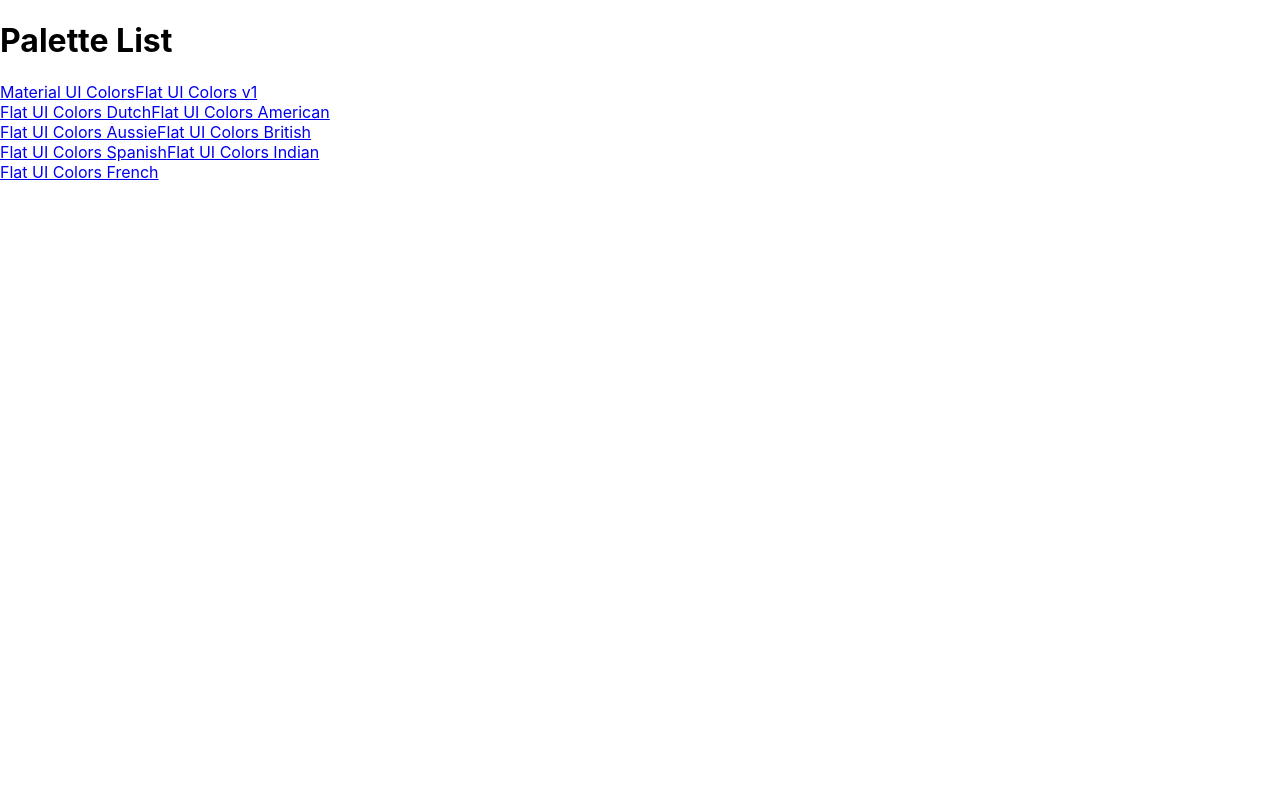
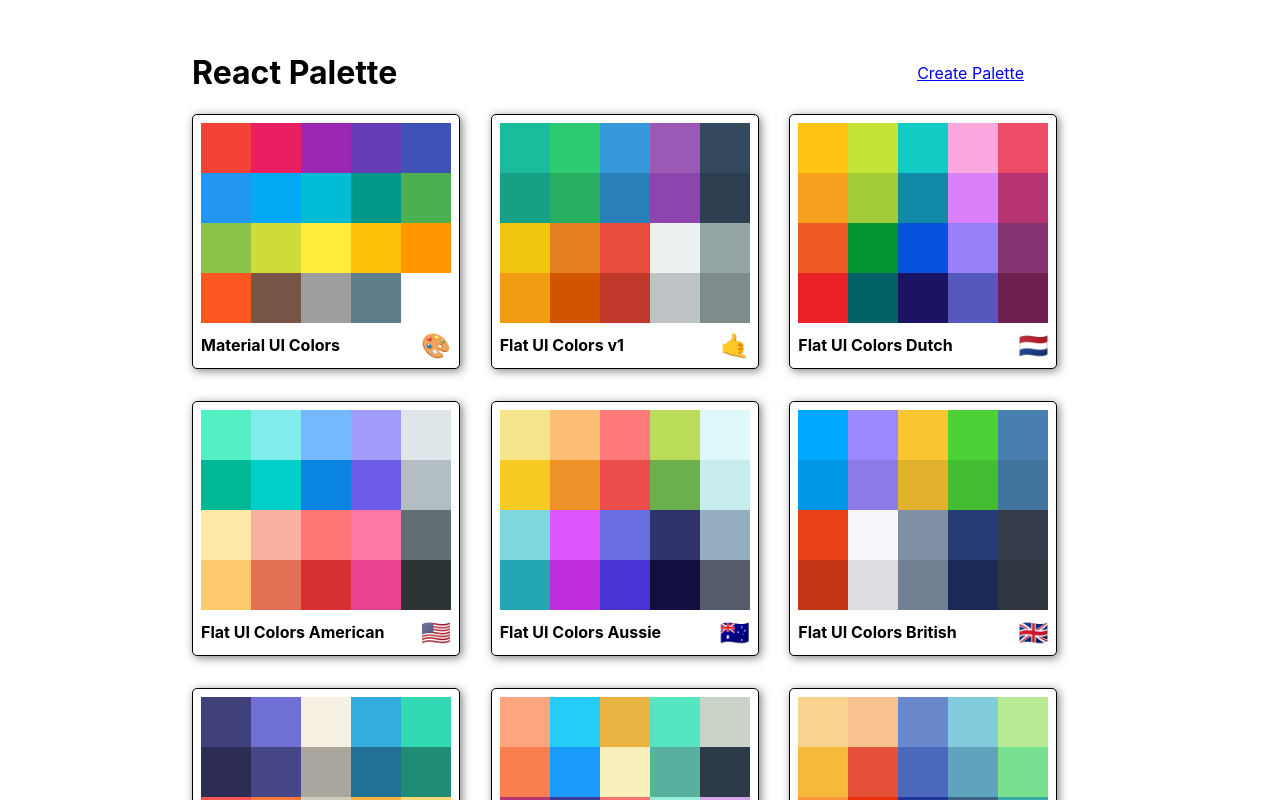
Before and after one commit to jvandy83/custom-color-app, a React (Create React App) app: page / in a window 1280 px wide. Shown: the top 800 px of the page. Built offline with nearby package versions, Linux system fonts and the light colour scheme.

Commit message:
Add Link to Palette

```diff
--- a/package.json
+++ b/package.json
@@ -5,6 +5,7 @@
   "dependencies": {
     "@material-ui/core": "^4.5.0",
     "@material-ui/icons": "^4.4.3",
+    "@material-ui/styles": "^4.5.0",
     "chroma-js": "^2.0.6",
     "rc-slider": "^8.7.1",
     "react": "^16.10.2",
--- a/src/App.js
+++ b/src/App.js
@@ -18,10 +18,10 @@
         <Route
           exact
           path="/"
-          render={(routeProps) =>
+          render={() =>
             <PaletteList
             palettes={seedColors}
-            {...routeProps}
+            // {...routeProps}
             />
           }
         />
--- /dev/null
+++ b/src/MiniPalette.js
@@ -0,0 +1,58 @@
+import React from 'react';
+import { withStyles } from "@material-ui/styles";
+// import { flexbox } from '@material-ui/system';
+// import { TextareaAutosize, Grid } from '@material-ui/core';
+
+const styles = {
+  root: {
+    // margin: "auto",
+    width: "250px",
+    border: "1px solid black",
+    background: "white",
+    borderRadius: "5px",
+    padding: "0.5rem",
+    position: "relative",
+    overflow: "hidden",
+    boxShadow: "2px 2px 10px rgb(0, 0, 0, 0.5)",
+    "&:hover":  {
+      cursor: "pointer",
+    },
+  },
+  colors: {
+    display: "grid",
+    gridTemplateColumns: "repeat(5, 50px)",
+    gridTemplateRows: "repeat(4, 50px)",
+  },
+  title: {
+    display: "flex",
+    justifyContent: "space-between",
+    alignItems: "center",
+    margin: "0",
+    color: "black",
+    paddingTop: "0.5rem",
+    fontSize: "1rem",
+    position: "relative"
+  },
+  emoji: {
+    marginLeft: "0.5rem",
+    fontSize: "1.5rem"
+  }
+}
+
+function MiniPalette(props) {
+  const { classes, paletteName, emoji, colors } = props
+  return(
+    <div className={classes.root} onClick={props.handleClick}>
+      <div className={classes.colors}>
+        {colors.map(item => (
+            <div style={{background: item.color}}></div>
+        ))}
+      </div>
+      <h5 className={classes.title}>
+        {paletteName} <span className={classes.emoji}>{emoji}</span>
+      </h5>
+    </div>
+  )
+}
+
+export default withStyles(styles)(MiniPalette)
--- a/src/Palette.js
+++ b/src/Palette.js
@@ -23,8 +23,6 @@
   }
 
   render() {
-    console.log(this.routeProps)
-    console.log(this.props.seedColors)
     const { colors, paletteName, emoji } = this.props.palette
     const { level, format } = this.state
     const colorBoxes = colors[level].map(color => (
--- a/src/PaletteList.css
+++ b/src/PaletteList.css
@@ -1,14 +1,20 @@
 .PaletteList {
-  width: 100vw;
-  height: 100vh;
+  box-sizing: border-box;
+  height: 100%;
+  width: 70%;
+  margin: 2rem auto;
 }
 
 .palettes {
+  display: grid;
+  grid-template-columns: auto auto auto;
+  grid-gap: 2rem 0;
+}
+
+.PaletteList-title {
+  margin-right: 4rem;
+  /* width: 90%; */
   display: flex;
-  flex-wrap: wrap;
-  width: 30%;
+  align-items: center;
+  justify-content: space-between;
 }
-.palette {
-  height: 50px;
-  width: 50px;
-}
--- a/src/PaletteList.js
+++ b/src/PaletteList.js
@@ -1,16 +1,24 @@
 import React, { Component } from 'react'
+import MiniPalette from './MiniPalette'
 import './PaletteList.css'
 import { Link } from 'react-router-dom'
+import { withRouter } from 'react-router-dom'
 
 class PaletteList extends Component {
+  goToPalette(id) {
+    this.props.history.push(`/palette/${id}`)
+  }
   render() {
     const { palettes } = this.props
     return(
       <div className="PaletteList">
-        <h1>Palette List</h1>
+        <div className="PaletteList-title">
+          <h1>React Palette</h1>
+          <Link className="link" to="/">Create Palette</Link>
+        </div>
         <div className="palettes">
           {palettes.map(palette => (
-            <Link to={`/palette/${palette.id}`}>{palette.paletteName}</Link>
+              <MiniPalette handleClick={() => this.goToPalette(palette.id)} {...palette} />
           ))}
         </div>
       </div>
@@ -18,4 +26,4 @@
   }
 }
 
-export default PaletteList
+export default withRouter(PaletteList)
```
